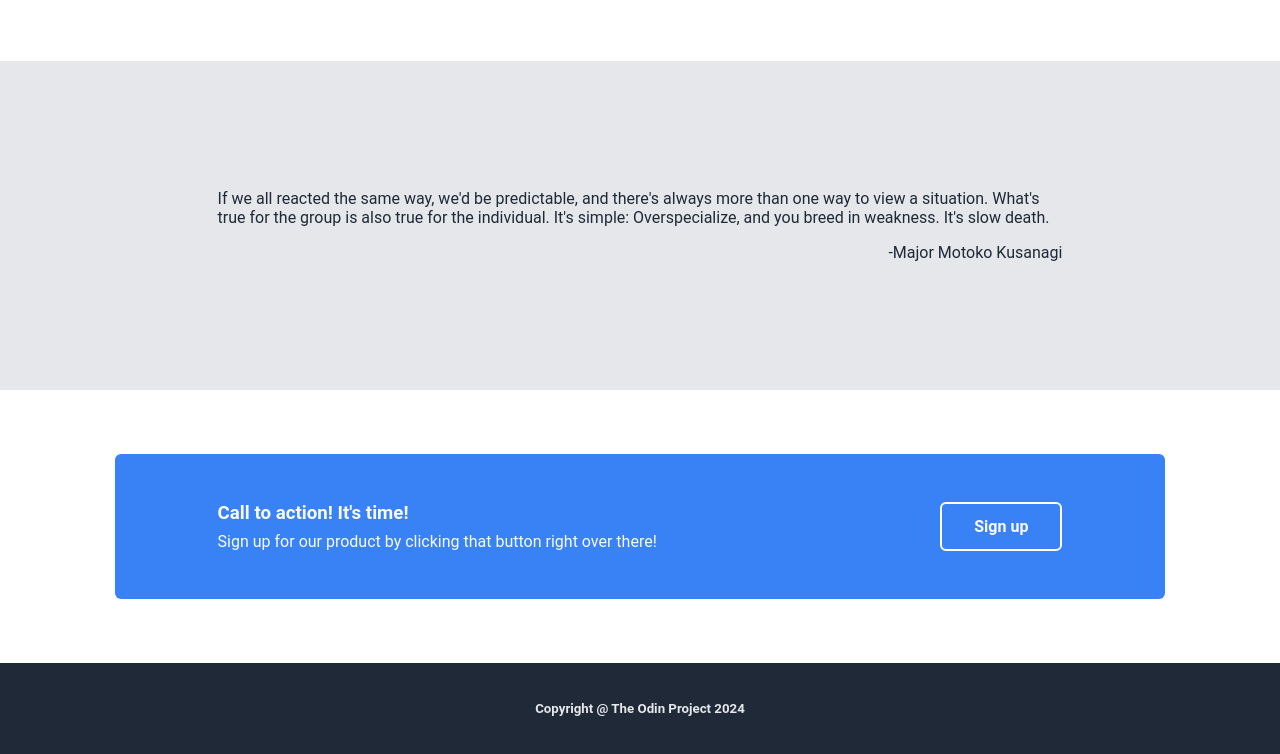
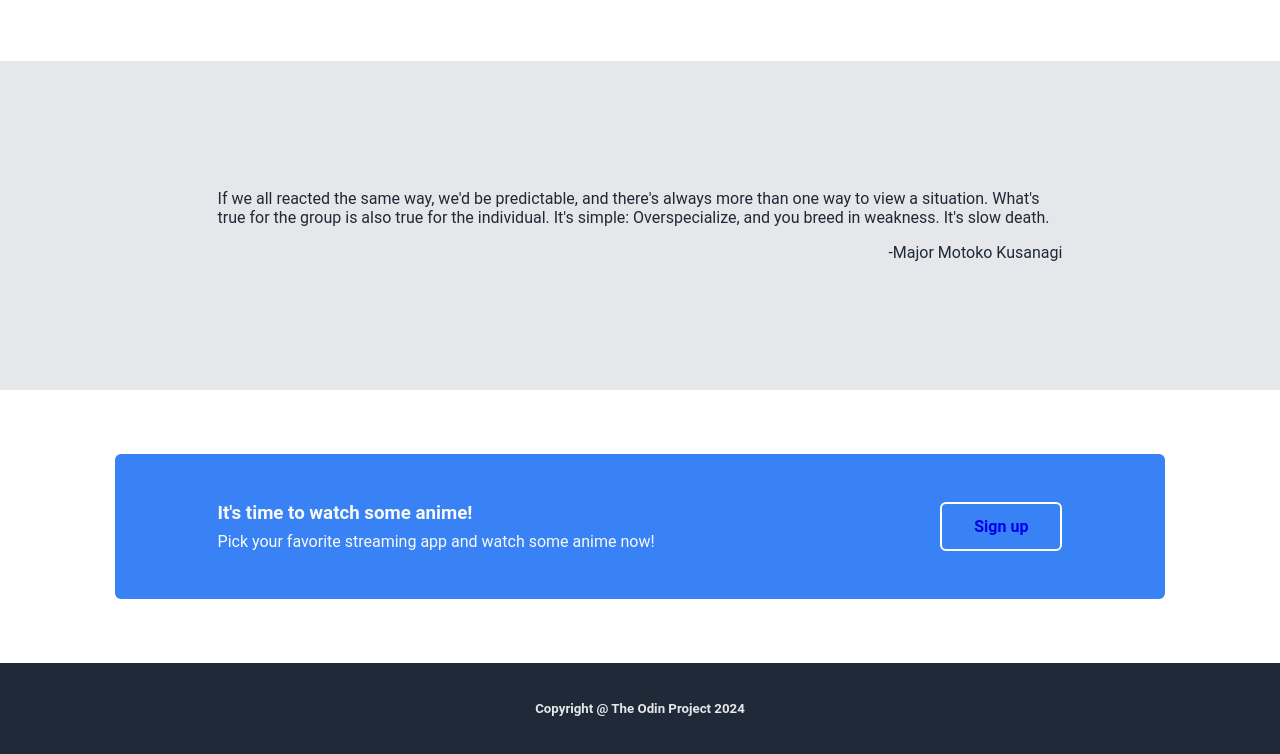
Before and after one commit to dennisison/LandingPage, a plain HTML site: page index.html in a window 1280 px wide. Shown: the part 1051-1805 px from the top of the page. Drawn offline with Linux system fonts and the light colour scheme.

Commit message:
completed project

```diff
--- a/index.html
+++ b/index.html
@@ -101,12 +101,15 @@
     <div class="modal-mom">
       <div class="modal">
         <div class="modal-info">
-          <h3>Call to action! It's time!</h3>
-          <p>
-            Sign up for our product by clicking that button right over there!
-          </p>
+          <h3>It's time to watch some anime!</h3>
+          <p>Pick your favorite streaming app and watch some anime now!</p>
         </div>
-        <button>Sign up</button>
+        <button>
+          <a
+            href="https://en.wikipedia.org/wiki/List_of_streaming_media_services"
+            >Sign up</a
+          >
+        </button>
       </div>
     </div>
     <footer>
```
